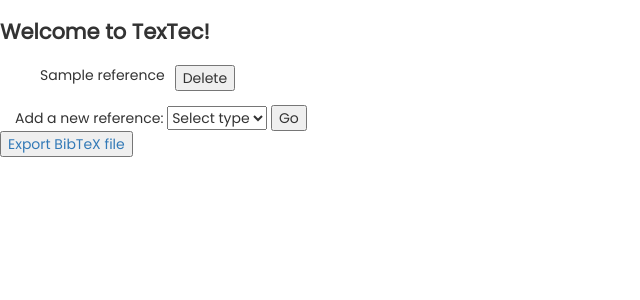
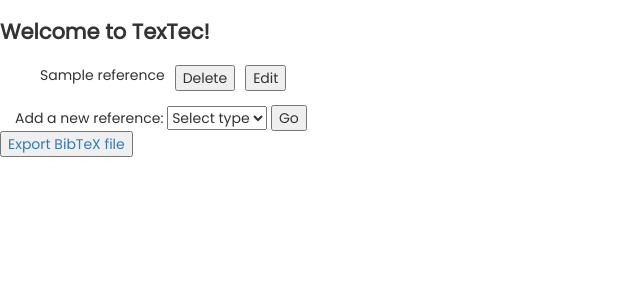
Before and after one commit to jobatabs/textec, a Flask app: template src/templates/index.html in a window 1280 px wide. Shown: the top 300 px of the page, without its empty margins (0-640 px from the left). Run offline with Flask 3, Linux system fonts and the light colour scheme; the template is opened without the code that fills it: most values are stand-ins (such as "Sample title", 1, 10 or a date in 2020); some libraries are stand-ins or nearby versions.

Commit message:
Create edit button

```diff
--- a/src/app.py
+++ b/src/app.py
@@ -71,6 +71,10 @@ def handle_get_delete(reference_id):  # pylint: disable=unused-argument
     flash("GET requests are not allowed for deletion.", "error")
     return redirect("/")
 
+@app.route("/edit/<reference_id>", methods=["GET"])
+def edit(reference_id): # pylint: disable=unused-argument
+    return redirect("/")
+
 
 @app.route("/export_bibtex_file")
 def export_bibtex_file():
--- a/src/templates/index.html
+++ b/src/templates/index.html
@@ -43,6 +43,9 @@ TexTec
         <form action="/delete/{{ reference.reference.id }}" method="post" style="margin-left: 10px;">
           <button type="submit">Delete</button>
         </form>
+        <form action="/edit/{{ reference.reference.id }}" method="get" style="margin-left: 10px;">
+          <button type="submit">Edit</button>
+        </form>
       {% endif %}
     </li>
   {% endfor %}
```
